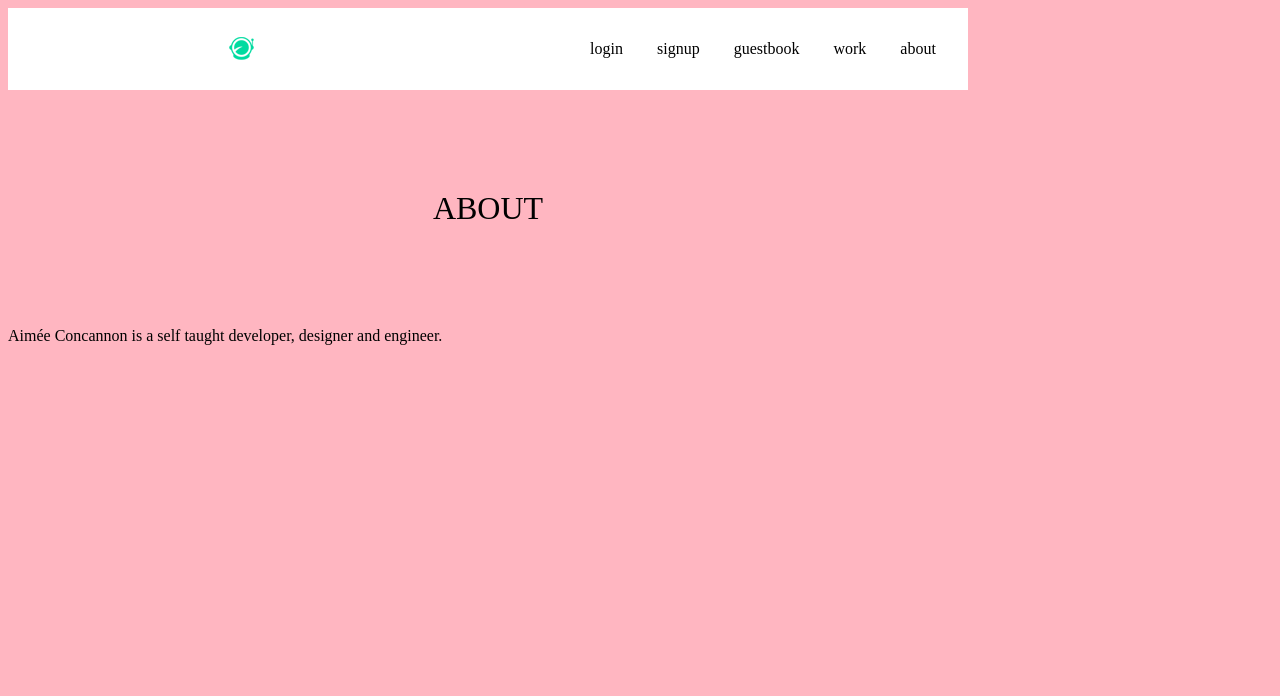
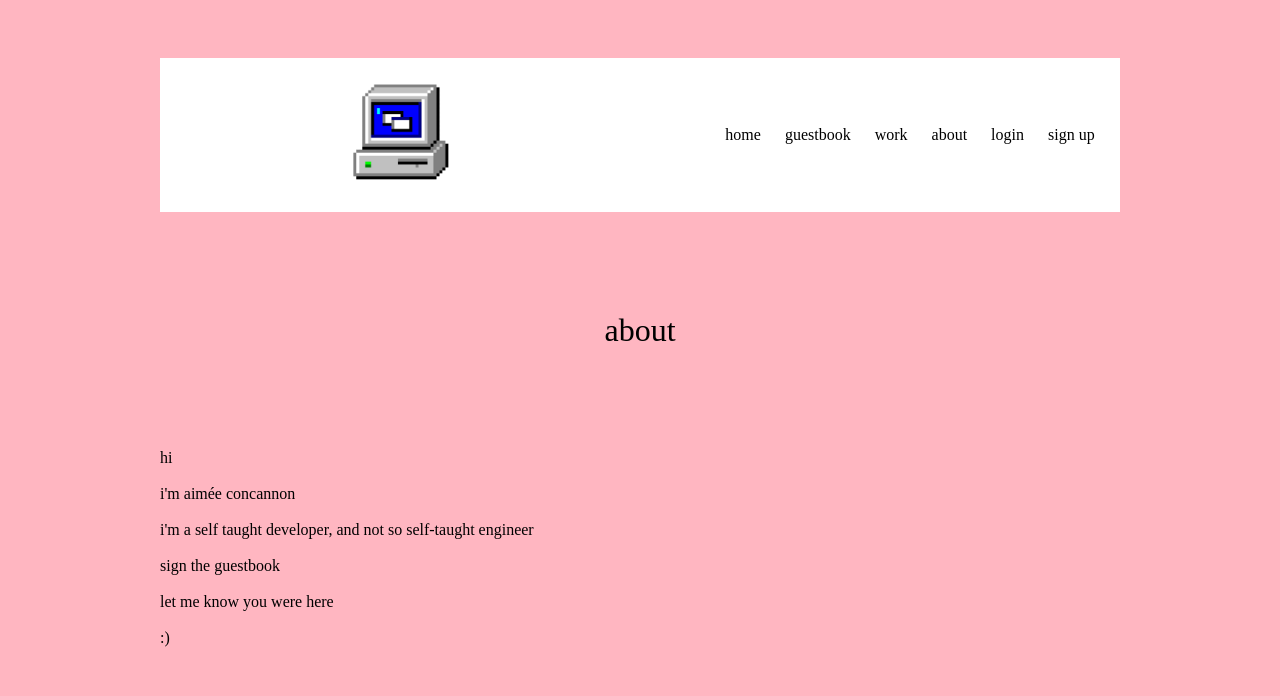
Before and after one commit to aconcan/django-website, a Django app: page /about/ in a window 1280 px wide. Shown: the top 696 px of the page. Run offline with Django 3.2, Linux system fonts and the light colour scheme.

Commit message:
updated base_layout, added some styling, added page for projects

```diff
--- a/webapp2/accounts/templates/accounts/login.html
+++ b/webapp2/accounts/templates/accounts/login.html
@@ -3,8 +3,8 @@
 {% block content %}
 
 <div class="login-container">
+    <h1 class='form-heading'>log in</h1><br>
     <form class='site-form' action='{% url "accounts:login"%}' method='post'>
-        <h2 class='form-heading'>log in</h2><br>
         {% csrf_token %}
         {{ form }}
         {% if request.GET.next %}
--- a/webapp2/accounts/templates/accounts/signup.html
+++ b/webapp2/accounts/templates/accounts/signup.html
@@ -2,7 +2,7 @@
 
 {% block content %}
 
-<h1>Sign up</h1>
+<h1>sign up</h1>
 <form class='site-form' action='/accounts/signup/' method='post'>
 
     {% csrf_token %}
--- a/webapp2/articles/templates/articles/article_detail.html
+++ b/webapp2/articles/templates/articles/article_detail.html
@@ -5,7 +5,7 @@
 <div class='article-detail'>
     <div class='article'>
         <!-- <img src='{{article.thumb.url}}'/> -->
-        <h2>{{article.title}}</h2>
+        <p>{{article.user}}</p>
         <p class='date'>{{article.date}}</p>
         <p>{{article.body}}</p>
 
--- a/webapp2/articles/templates/articles/article_list.html
+++ b/webapp2/articles/templates/articles/article_list.html
@@ -8,8 +8,8 @@
     <div class='articles'>
         {% for article in articles %}
             <div class='article'>
-                <h2><a href="{% url 'articles:detail' article.slug %}">{{article.title}}</a></h2>
-                <p>{{article.snippet}}</p>
+                <h2>{{article.author}}</h2>
+                <p>{{article.body}}</p><br>
                 <p class='date'>{{article.date}}</p>
             </div>
         {% endfor %}
--- a/webapp2/assets/styles.css
+++ b/webapp2/assets/styles.css
@@ -23,7 +23,7 @@ a, a:hover, a:visited{
 
 .wrapper {
     max-width: 960px;
-    margin: 0;
+    padding: 50px 0;
 }
 
 div.wrapper h1{
@@ -52,7 +52,7 @@ nav li{
     color: black;
     display: inline-block;
     list-style-type: none;
-    margin-left: 30px;
+    margin-left: 20px;
 }
 
 nav button{
@@ -66,18 +66,17 @@ nav button{
 /* The surrounding container  */
 .articles {
     display: grid;
-    /* 3 columns of equal size */
-    grid-template-columns: 1fr 1fr 1fr;
+    /* 1 column of equal size */
+    grid-template-columns: 1fr;
     /* Gap between the elements */
-    grid-gap: 30px;
+    /* grid-gap: 0px; */
 }
 
 .article {
     padding: 10px;
+    max-width: 500px;
     border: 1px solid lightseagreen;
     position: relative;
-    /* Not really sure why */
-    padding-bottom: 40px;
 }
 
 .article h2 {
@@ -111,7 +110,6 @@ nav button{
 }
 
 .site-form input, .site-form textarea {
-
     display: block;
     margin-top: 5px;
     margin-bottom: 18px;
@@ -140,13 +138,13 @@ a.highlight {
 
 .site-form input[type='submit'] {
     background: lightseagreen;
-    border: 0;
+    border: 8;
     color: white;
     font-size: 1em;
     border-radius: 4px;
-    padding-left: 5px;
-    padding-right: 5px;
-    margin: 15px 0;
+    padding-left: 8px;
+    padding-right: 8px;
+    margin: 50px 100;
 }
 
 .site-form {
@@ -154,7 +152,6 @@ a.highlight {
     /* Center the body */
     margin: auto;
     max-width: 200px;
-    border: 1px solid lightseagreen;
     padding: 20px;
 }
 
--- a/webapp2/templates/about.html
+++ b/webapp2/templates/about.html
@@ -4,8 +4,18 @@
 
 <body>
 
-    <h1> ABOUT </h1>
-    <p> Aimée Concannon is a self taught developer, designer and engineer. </p>
+    <h1> about </h1>
+    <p> hi </p>
+    <br>
+    <p> i'm aimée concannon </p>
+    <br>
+    <p> i'm a self taught developer, and not so self-taught engineer </p>
+    <br>
+    <p> sign the guestbook </p>
+    <br>
+    <p> let me know you were here </p>
+    <br>
+    <p> :) </p>
 
 </body>
 {% endblock %}
--- a/webapp2/templates/base_layout.html
+++ b/webapp2/templates/base_layout.html
@@ -16,9 +16,13 @@
 <body>
     <div class='wrapper'>
         <!-- Logo will link to the list URL -->
-        <header><a href="{% url 'home' %}"><img src="{% static 'logo.png' %}"/></a>
+        <header><a href="{% url 'home' %}"><img width = 110px src="{% static 'icon.png' %}"/></a>
             <nav>
                 <ul>
+                    <li><a href='{% url "home" %}'>home</a></li>
+                    <li><a href='{% url "articles:list" %}'>guestbook</a></li>
+                    <li><a href='{% url "work" %}'>work</a></li>
+                    <li><a href='{% url "about" %}'>about</a></li>
                     {% if user.is_authenticated %}
                         <li>
                             <!-- When user clicks submit, a POST request will be sent to logout_view -->
@@ -30,11 +34,8 @@
                         <li><a href='{% url "articles:create" %}' class='highlight'>New article</a></li>
                     {% else %}
                         <li><a href='{% url "accounts:login" %}'>login</a></li>
-                        <li><a href='{% url "accounts:signup" %}'>signup</a></li>
+                        <li><a href='{% url "accounts:signup" %}'>sign up</a></li>
                     {% endif %}
-                        <li><a href='{% url "articles:list" %}'>guestbook</a></li>
-                        <li><a href='{% url "about" %}'>work</a></li>
-                        <li><a href='{% url "about" %}'>about</a></li>
                 </ul>
             </nav>
         </header>
--- a/webapp2/templates/homepage.html
+++ b/webapp2/templates/homepage.html
@@ -1,6 +1,6 @@
 {% extends 'base_layout.html' %}
 
 {% block content %}
-    <h1> This is the homepage </h1>
-    <p> This is a paragraph </p>
+    <h1> home </h1>
+    <p> well hello there <br> it's not often we have visitors </p>
 {% endblock %}
--- a/webapp2/webapp2/urls.py
+++ b/webapp2/webapp2/urls.py
@@ -9,6 +9,7 @@ from django.conf import settings
 urlpatterns = [
     path('admin/', admin.site.urls),
     path('about/', views.about, name='about'),
+    path('work/', views.work, name='work'),
     path('', views.homepage, name='home'),
     # Including the urls file from the articles app
     path('articles/', include('articles.urls')),
--- a/webapp2/webapp2/views.py
+++ b/webapp2/webapp2/views.py
@@ -7,4 +7,6 @@ def homepage(request):
 
 def about(request):
     return render(request, 'about.html')
-    # return HttpResponse('about')
+
+def work(request):
+    return render(request, 'work.html')
```
Also changed, not shown: webapp2/templates/work.html (added, +11 -0 lines).
